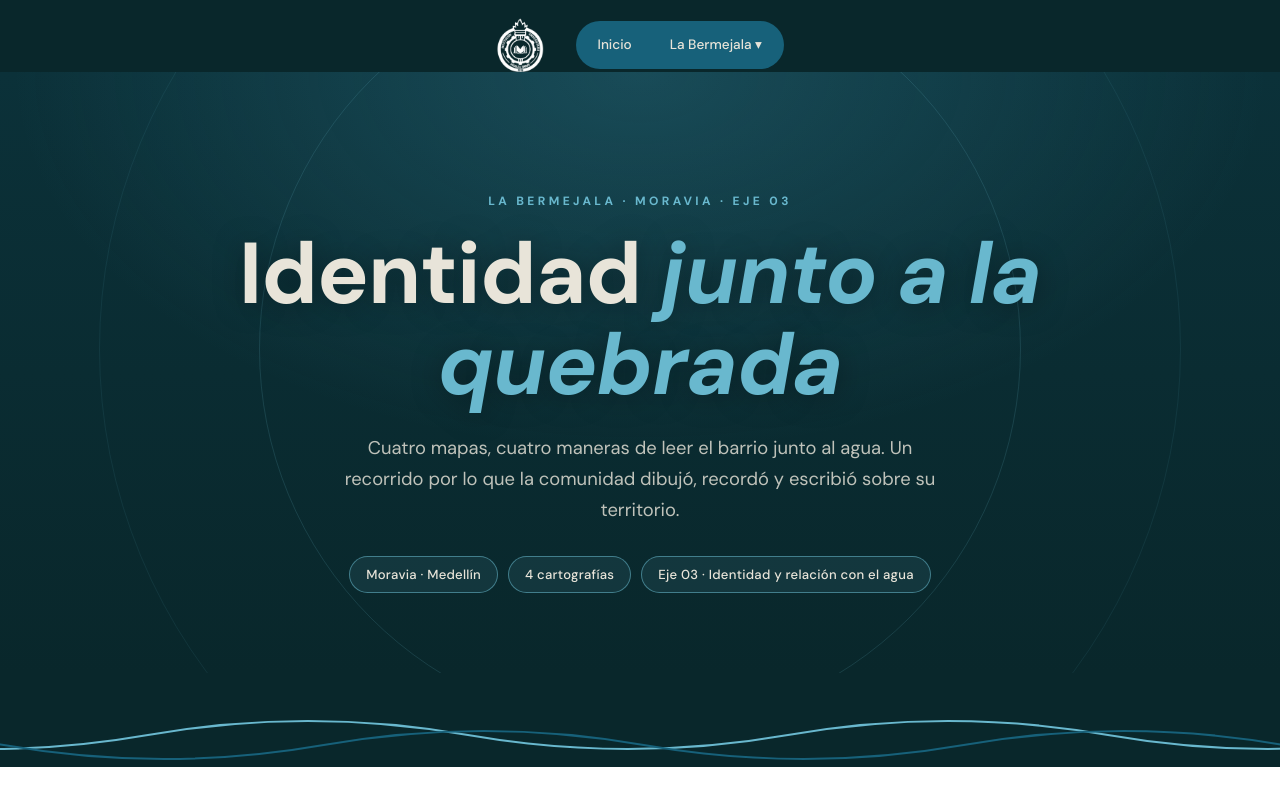
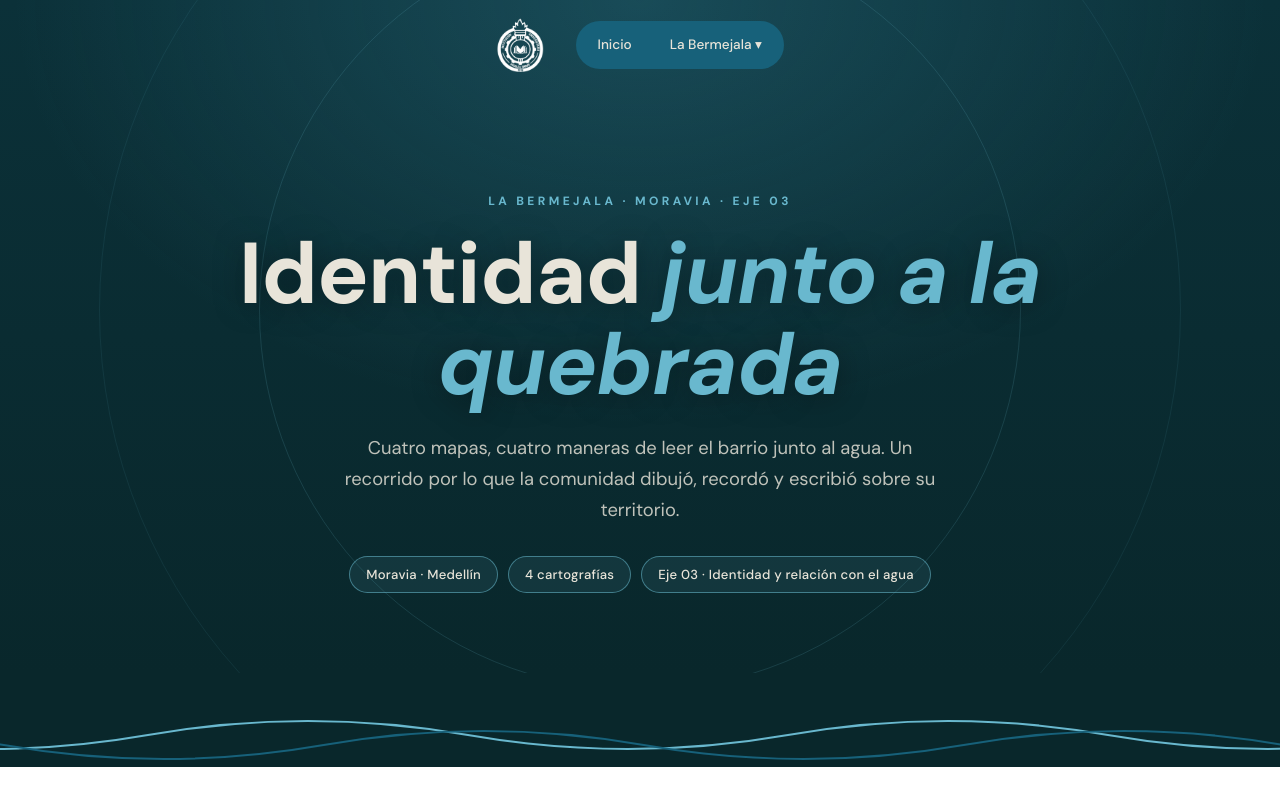
Before and after one commit to laurarodriguez370-wq/Habitar-El-Agua, a plain HTML site: page Bh.html in a window 1280 px wide. Shown: the top 800 px of the page. Drawn offline with Linux system fonts and the light colour scheme.

Commit message:
Cabezote de La Bermejala con un solo tono (sin franja detras del logo)

```diff
--- a/Bh.html
+++ b/Bh.html
@@ -22,7 +22,7 @@
   html, body { overflow-x: clip; max-width: 100%; }
   .mm-sec { overflow-x: hidden; }
 </style>
-<link rel="stylesheet" href="mejoras.css?v=5">
+<link rel="stylesheet" href="mejoras.css?v=6">
 </head>
 <body>
 <header class="cab">
--- a/mejoras.css
+++ b/mejoras.css
@@ -56,6 +56,13 @@
 /* 5. Imágenes: evitan saltos de diseño mientras cargan */
 img { height: auto; }
 
+/* 6. Cabezote de La Bermejala: el fondo sube por detrás del logo y el menú,
+   así la parte de arriba tiene un solo tono (sin franja aparte). 72px = alto del encabezado */
+.hb .hero {
+  margin-top: -72px;
+  padding-top: calc(clamp(70px, 10vw, 120px) + 72px);
+}
+
 @media (prefers-reduced-motion: reduce) {
   .revela { opacity: 1; transform: none; transition: none; }
   .arriba { transition: none; }
```
Also changed, not shown: index.html (+1 -1 lines).
